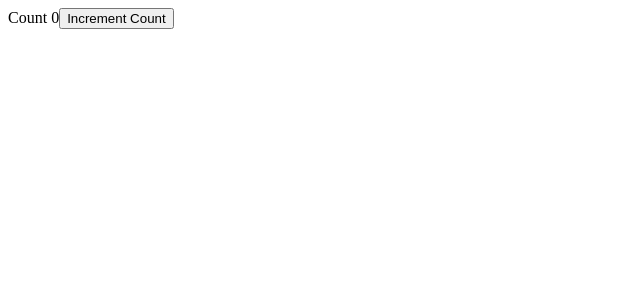
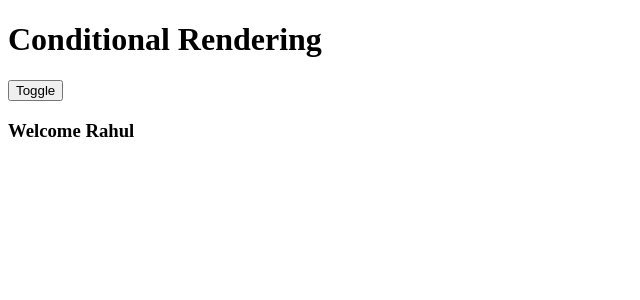
Before and after one commit to SE-rahulmandal18/Angular, a React (Create React App) app in the folder React/myapp/: page / in a window 1280 px wide. Shown: the top 300 px of the page, without its empty margins (0-640 px from the left). Built offline with nearby package versions, Linux system fonts and the light colour scheme.

Commit message:
conditional rendering

```diff
--- /dev/null
+++ b/React/myapp/src/conditional rendering demo/App.js
@@ -0,0 +1,13 @@
+import React from 'react'
+import UserGreeting from './UserGreeting'
+
+function App() {
+    return (
+        <div>
+            <h1>Conditional Rendering</h1>
+            <UserGreeting />
+        </div>
+    )
+}
+
+export default App
--- /dev/null
+++ b/React/myapp/src/conditional rendering demo/UserGreeting.js
@@ -0,0 +1,56 @@
+import React, { Component } from 'react'
+
+export class UserGreeting extends Component {
+
+    constructor() {
+        super();
+
+        this.state = {
+
+            isLoggedIn: true
+        }
+    }
+
+    clickHandler() {
+        // console.log('clickHandler method called...');
+
+        this.setState({
+            isLoggedIn: !this.state.isLoggedIn
+        })
+    }
+
+
+    render() {
+
+        // conditional operator example
+        return (
+            <div>
+
+             <button onClick={() => this.clickHandler()}>Toggle</button>
+
+            {this.state.isLoggedIn ? <h3>Welcome Rahul</h3> : <h3>Welcome Guest</h3> }
+
+            </div>
+        );
+
+
+
+        // Example 2 if -else
+        //    if(this.state.isLoggedIn){
+        //     return <h3>Welcome Rahul</h3>
+        //    }else{
+        //     return <h3>Welcome Guest</h3>
+        //    }
+
+        // simple example
+        // return (
+        //   <div>
+        //     <h2>User Greeting</h2>
+        //     <h3>Welcome Rahul</h3>
+        //     <h3>Welcome Guest</h3>
+        //     </div>
+        // )
+    }
+}
+
+export default UserGreeting
--- a/React/myapp/src/index.js
+++ b/React/myapp/src/index.js
@@ -1,12 +1,13 @@
 import React from 'react';
 import ReactDOM from 'react-dom';
+import App from './conditional rendering demo/App';
 
 
 // import FunctionalComp from './simple components demos/FunctionalComp';
 // import ClassBasedComp from './simple components demos/ClassBasedComp';
 // import JSXDemo from './jsx demos/JSXDemo';
 // import App from './simple props demo/App';
-import App from './states in react/App';
+// import App from './states in react/App';
 
 // Parent Component
 // function App() {
@@ -23,5 +24,5 @@ import App from './states in react/App';
 // }
 
 ReactDOM.render(
-  <App/>, document.querySelector("#root")
+  <App />, document.querySelector("#root")
 );
```
